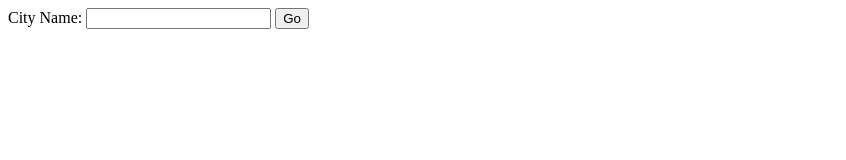
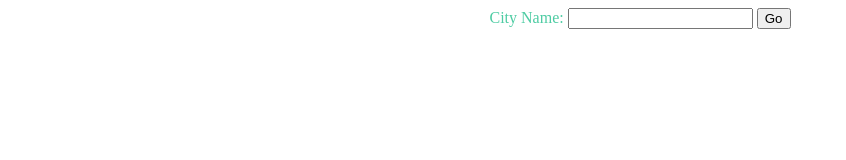
Before and after one commit to scottsak/WeatherApplication, a website: page WeatherProject/index.html in a window 1280 px wide. Shown: the whole page, without its empty margins (0-846 px from the left). Drawn offline with Linux system fonts and the light colour scheme.

```diff
--- a/WeatherProject/index.html
+++ b/WeatherProject/index.html
@@ -3,6 +3,7 @@
   <head>
     <meta charset="utf-8">
     <title>Weather Application</title>
+    <link rel="stylesheet" href="styles.css">
   </head>
   <body>
     <form action="/" method="post">
--- /dev/null
+++ b/WeatherProject/styles.css
@@ -0,0 +1,4 @@
+body{
+  color: #4ECCA3;
+  text-align: center;
+}
```
